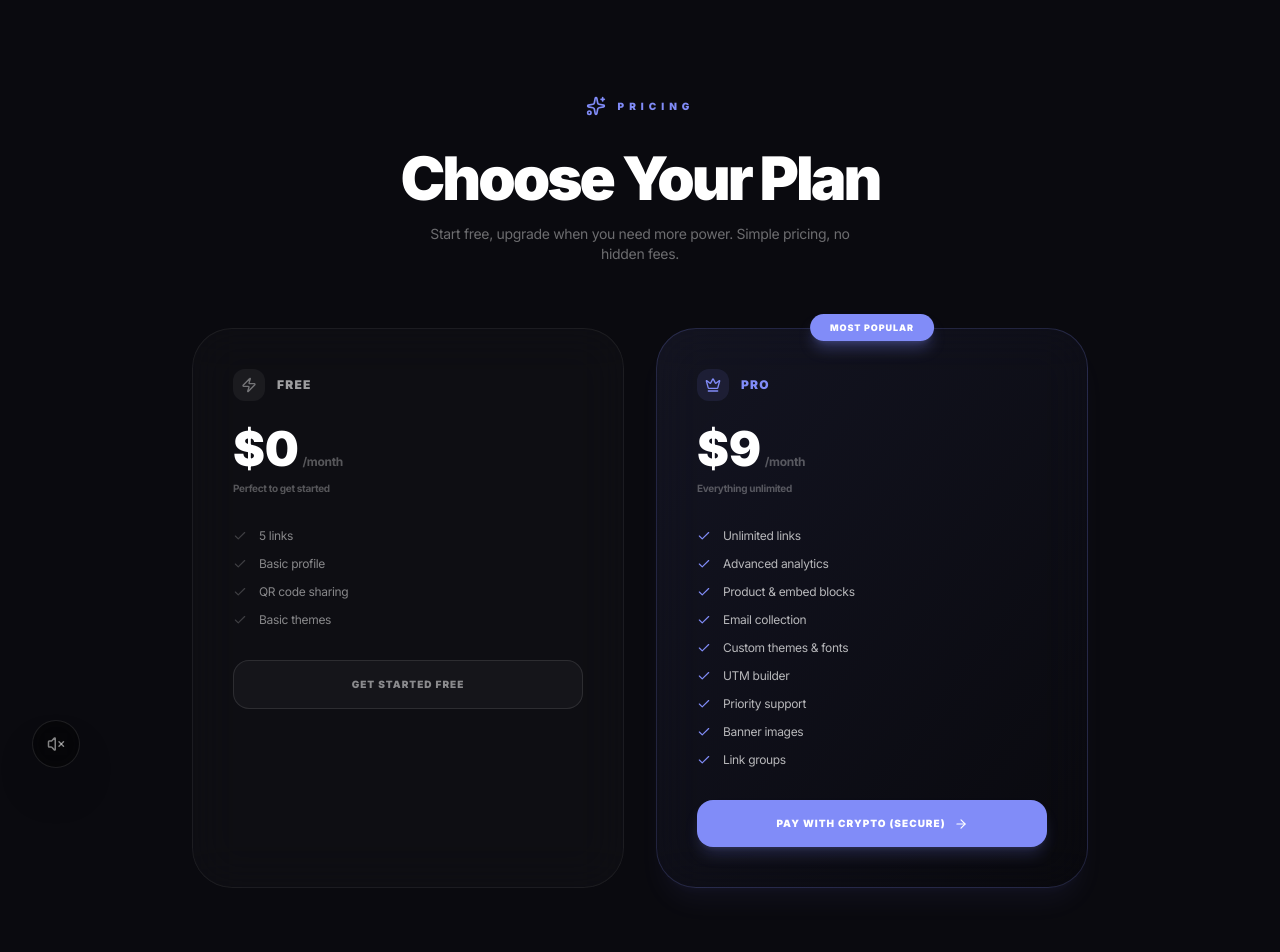
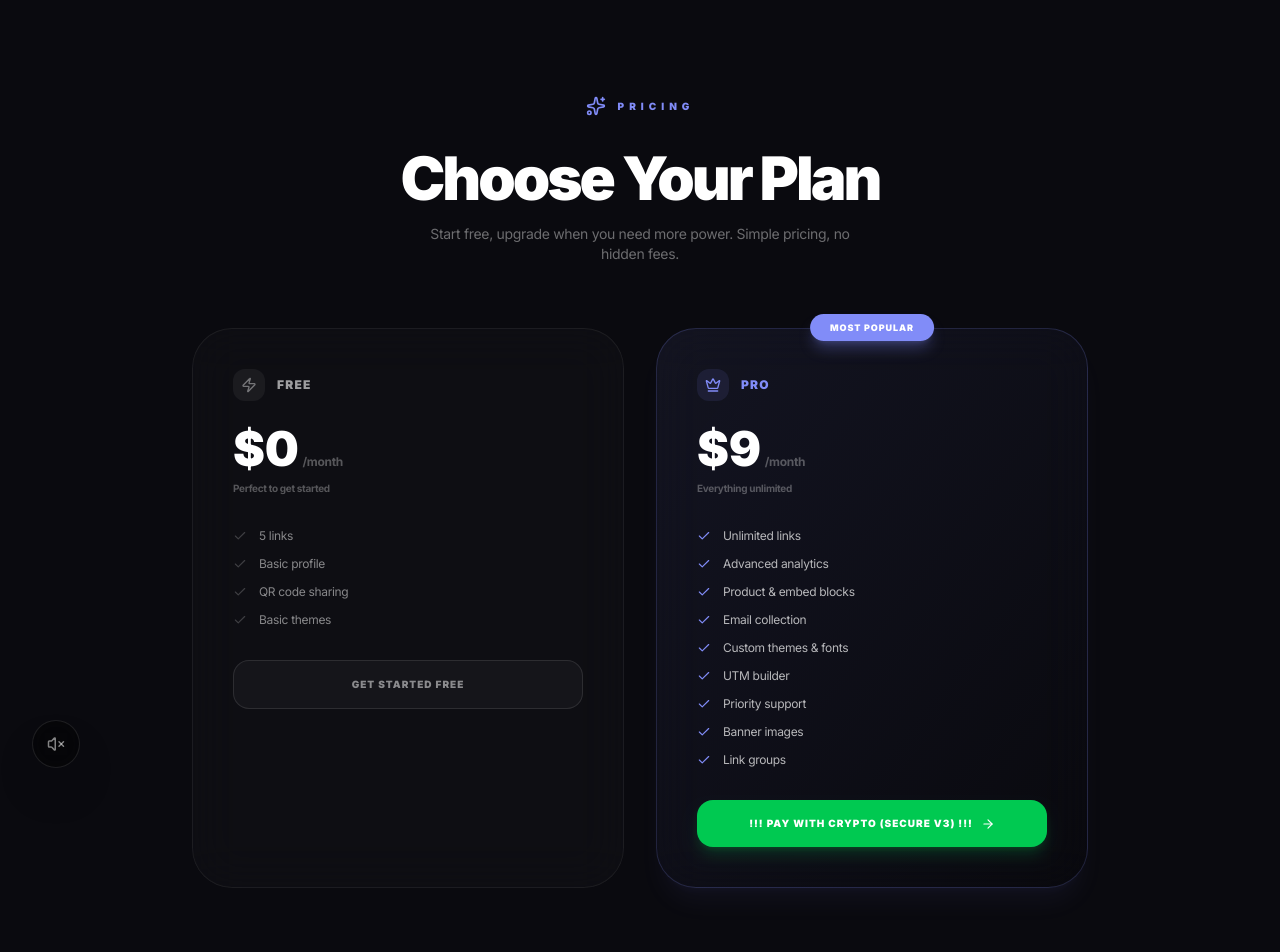
Before and after one commit to 2012-code/real-silovra, a Next.js app: page /pricing in a window 1280 px wide. Shown: the top 952 px of the page. Built offline with nearby package versions, Linux system fonts and the light colour scheme; no server answers; the database is empty.

Commit message:
verify: Force dramatic UI change to check deployment

```diff
--- a/src/app/pricing/page.tsx
+++ b/src/app/pricing/page.tsx
@@ -156,9 +156,9 @@ export default function PricingPage() {
                                                 setLoading(false)
                                             }
                                         }}
-                                        className="w-full py-4 bg-zenith-indigo text-white rounded-2xl text-[10px] font-black uppercase tracking-widest hover:bg-zenith-indigo/80 transition-all flex items-center justify-center gap-2 shadow-lg shadow-zenith-indigo/20 cursor-pointer text-center block"
+                                        className="w-full py-4 bg-green-500 text-white rounded-2xl text-[10px] font-black uppercase tracking-widest hover:bg-green-600 transition-all flex items-center justify-center gap-2 shadow-lg shadow-green-500/20 cursor-pointer text-center block"
                                     >
-                                        Pay with Crypto (Secure)
+                                        !!! Pay with Crypto (Secure V3) !!!
                                         <ArrowRight size={14} />
                                     </button>
                                 )}
```
